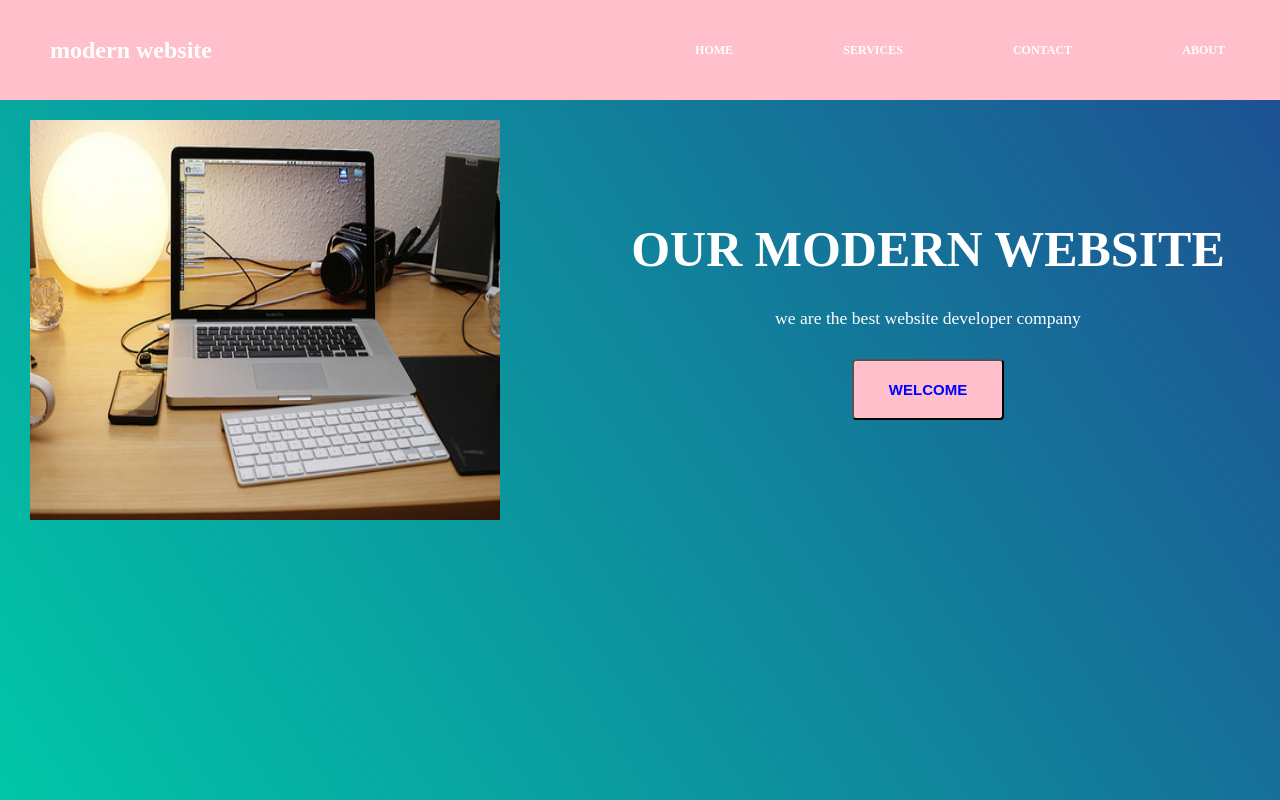
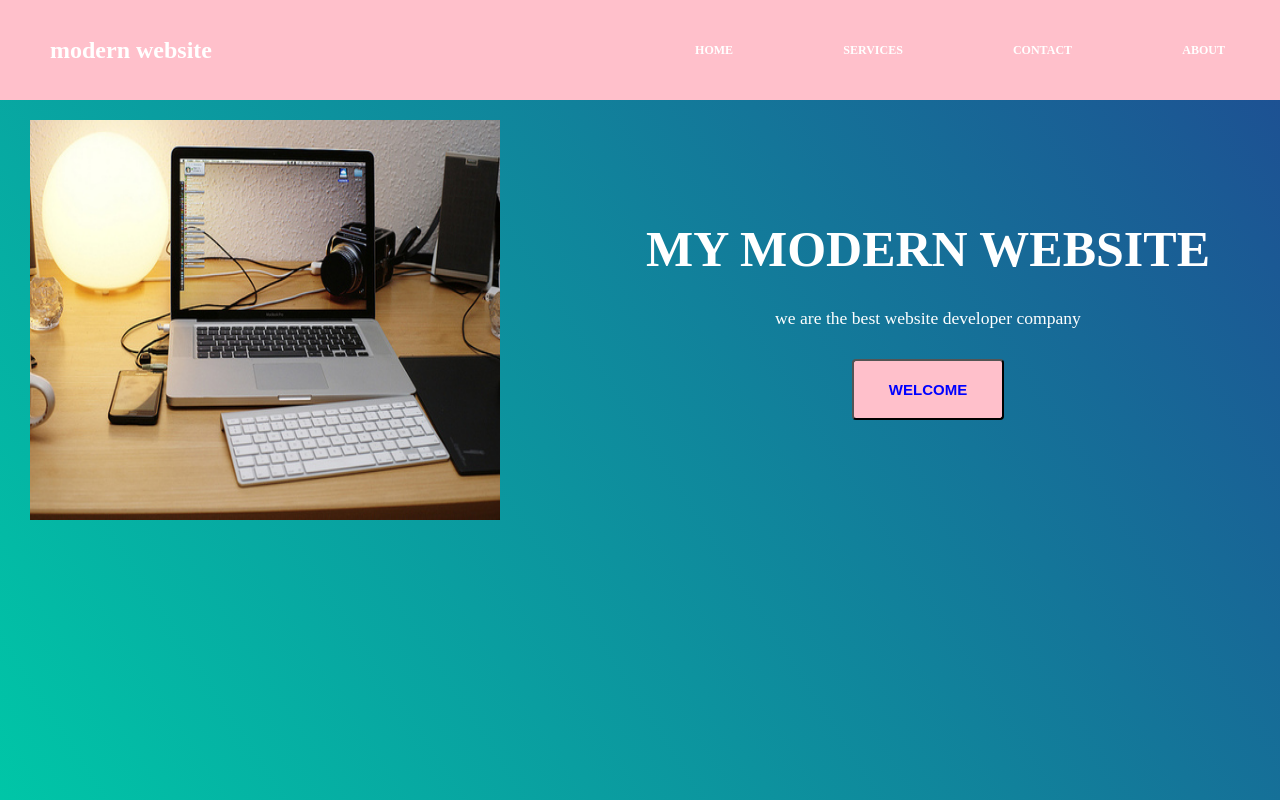
Before and after one commit to khadizapinky/Modernwebsite.github.io, a plain HTML site: page index.html in a window 1280 px wide. Drawn offline with Linux system fonts and the light colour scheme.

Commit message:
change header

```diff
--- a/index.html
+++ b/index.html
@@ -24,7 +24,7 @@
 				<img src="img.jpg">
 			</div>
 			<div class="rightside">
-				<h1>our modern website</h1>
+				<h1>My Modern Website</h1>
 				<p>we are the best website developer company</p>
 				<button>welcome</button>
 			</div>
```
